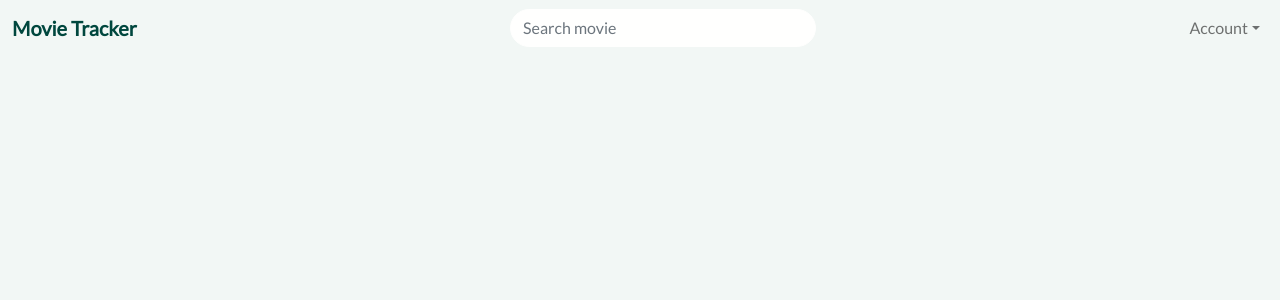
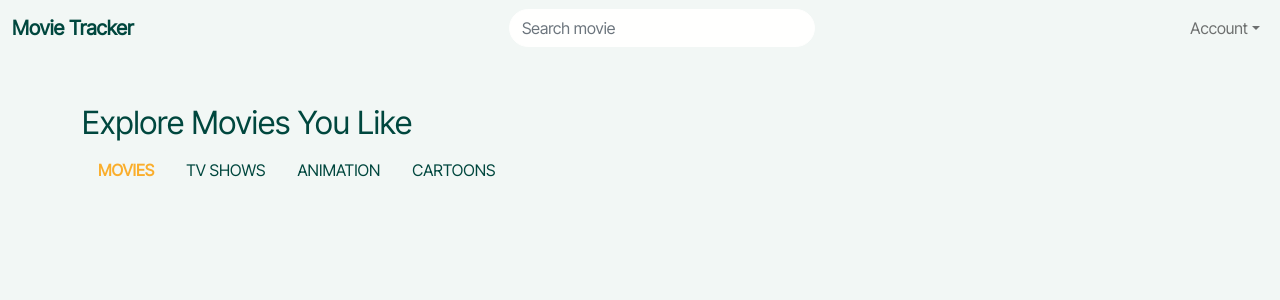
Before and after one commit to raffyamoguis/movie-tracker, a React (Create React App) app: page / in a window 1280 px wide. Shown: the top 300 px of the page. Built offline with nearby package versions, Linux system fonts and the light colour scheme.

Commit message:
added tabs

```diff
--- a/src/App.css
+++ b/src/App.css
@@ -1,6 +1,6 @@
-@import url('https://fonts.googleapis.com/css2?family=Lato&display=swap');
+@import url('https://fonts.googleapis.com/css2?family=Inter+Tight&display=swap');
 
 body {
   background-color: #f2f7f5 !important;
-  font-family: 'Lato', sans-serif !important;
+  font-family: 'Inter Tight', sans-serif !important;
 }
--- a/src/App.js
+++ b/src/App.js
@@ -3,11 +3,13 @@ import 'bootstrap/dist/css/bootstrap.min.css';
 
 //Components
 import AppBar from './components/AppBar';
+import Home from './pages/Home';
 
 function App() {
   return (
     <>
       <AppBar />
+      <Home />
     </>
   );
 }
--- /dev/null
+++ b/src/components/AppTabs.js
@@ -0,0 +1,32 @@
+import React from 'react'
+import '../css/apptabs.css'
+import { Nav } from 'react-bootstrap'
+
+const AppTabs = () => {
+    return (
+        <Nav
+            variant="tabs"
+            defaultActiveKey="/movies"
+            className='apptabs'>
+            <Nav.Item className='tab-item'>
+                <Nav.Link className='tab-link' href="/movies">MOVIES</Nav.Link>
+            </Nav.Item>
+            <Nav.Item className='tab-item'>
+                <Nav.Link className='tab-link' eventKey="link-1">TV SHOWS</Nav.Link>
+            </Nav.Item>
+            <Nav.Item className='tab-item'>
+                <Nav.Link className='tab-link' eventKey="disabled">
+                    ANIMATION
+                </Nav.Link>
+            </Nav.Item>
+
+            <Nav.Item className='tab-item'>
+                <Nav.Link className='tab-link' eventKey="cartoons">
+                    CARTOONS
+                </Nav.Link>
+            </Nav.Item>
+        </Nav>
+    )
+}
+
+export default AppTabs
--- /dev/null
+++ b/src/components/Headline.js
@@ -0,0 +1,16 @@
+import React from 'react'
+
+const headLineStyle = {
+    font: "'Lato', sans-serif",
+    color: "#00473e",
+}
+
+const Headline = ({ text }) => {
+    return (
+        <h2
+            style={headLineStyle}
+            className='mt-5'>{text}</h2>
+    )
+}
+
+export default Headline
--- a/src/css/appbar.css
+++ b/src/css/appbar.css
@@ -4,7 +4,6 @@
 
 .appbar-brand {
     font-weight: bold;
-    font-family: 'Lato', sans-serif;
     color: #00473e;
 }
 
--- /dev/null
+++ b/src/css/apptabs.css
@@ -0,0 +1,20 @@
+.apptabs {
+    border-bottom: 0px;
+}
+
+.tab-link {
+    color: #00473e !important;
+    border: 0 !important;
+}
+
+.tab-link.active {
+    border: 0;
+    background-color: #f2f7f5 !important;
+    font-weight: bold !important;
+    color: #faae2c !important;
+    /* border-bottom: 2px solid #faae2c !important; */
+}
+
+.tab-link:hover {
+    border: 0;
+}
--- /dev/null
+++ b/src/pages/Home.js
@@ -0,0 +1,15 @@
+import React from 'react'
+import { Container } from 'react-bootstrap'
+import Headline from '../components/Headline'
+import AppTabs from '../components/AppTabs'
+
+const Home = () => {
+    return (
+        <Container>
+            <Headline text='Explore Movies You Like' />
+            <AppTabs />
+        </Container>
+    )
+}
+
+export default Home
```
